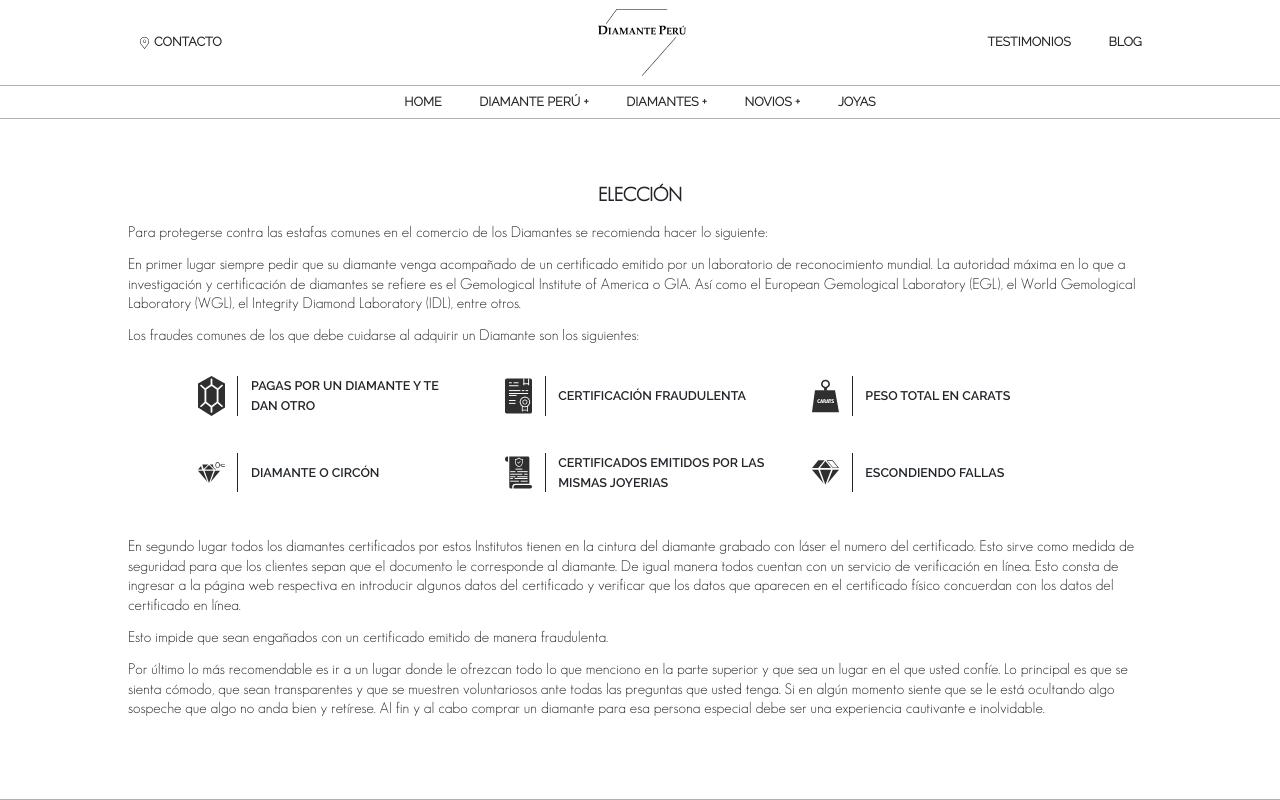
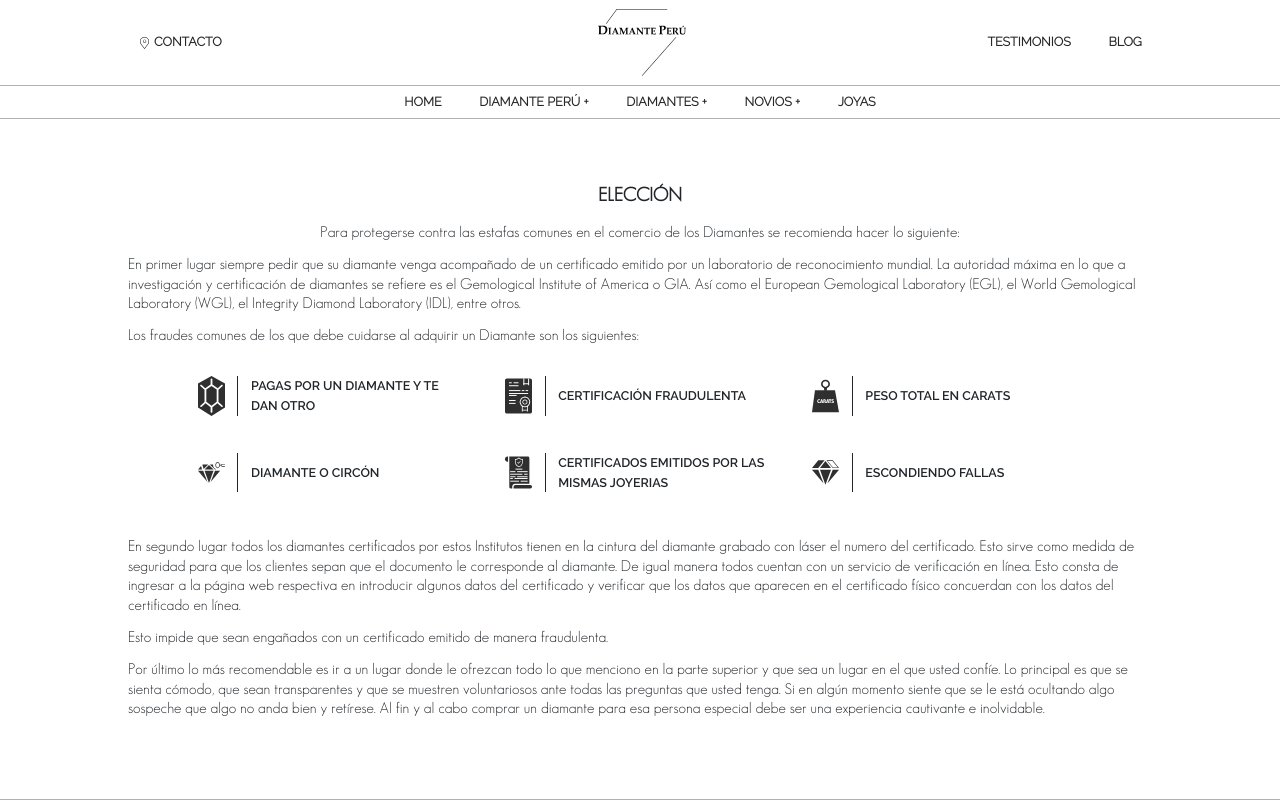
Before and after one commit to HB-Programacion/DiamantePeru, a React (Create React App) app in the folder client/: page /eleccion in a window 1280 px wide. Shown: the top 800 px of the page. Built offline with nearby package versions, Linux system fonts and the light colour scheme.

Commit message:
font size 1rem

```diff
--- a/client/src/components/Eleccion.jsx
+++ b/client/src/components/Eleccion.jsx
@@ -20,7 +20,7 @@ const Eleccion = () => {
                 <div className="pb-3t interline1 p-eleccion">
                     {/* <span className="mb-2 flex flexCenter text-size27"><b>ELECCION</b></span> */}
                      {/* <div className="mt-3 interline text-size18"> */}
-                        <p className="">Para protegerse contra las estafas comunes en el comercio de los Diamantes se recomienda hacer lo siguiente:</p>
+                        <p className="text-center">Para protegerse contra las estafas comunes en el comercio de los Diamantes se recomienda hacer lo siguiente:</p>
                         <p className="">En primer lugar siempre pedir que su diamante venga acompañado de un certificado emitido por un laboratorio de reconocimiento mundial. La autoridad máxima en lo que a investigación y certificación de diamantes se refiere es el Gemological Institute of America o GIA. Así como el European Gemological Laboratory (EGL), el World Gemological Laboratory (WGL), el Integrity Diamond Laboratory (IDL), entre otros.</p>
                         <p className="">Los fraudes comunes de los que debe cuidarse al adquirir un Diamante son los siguientes:</p>
                     {/* </div> */}
```
